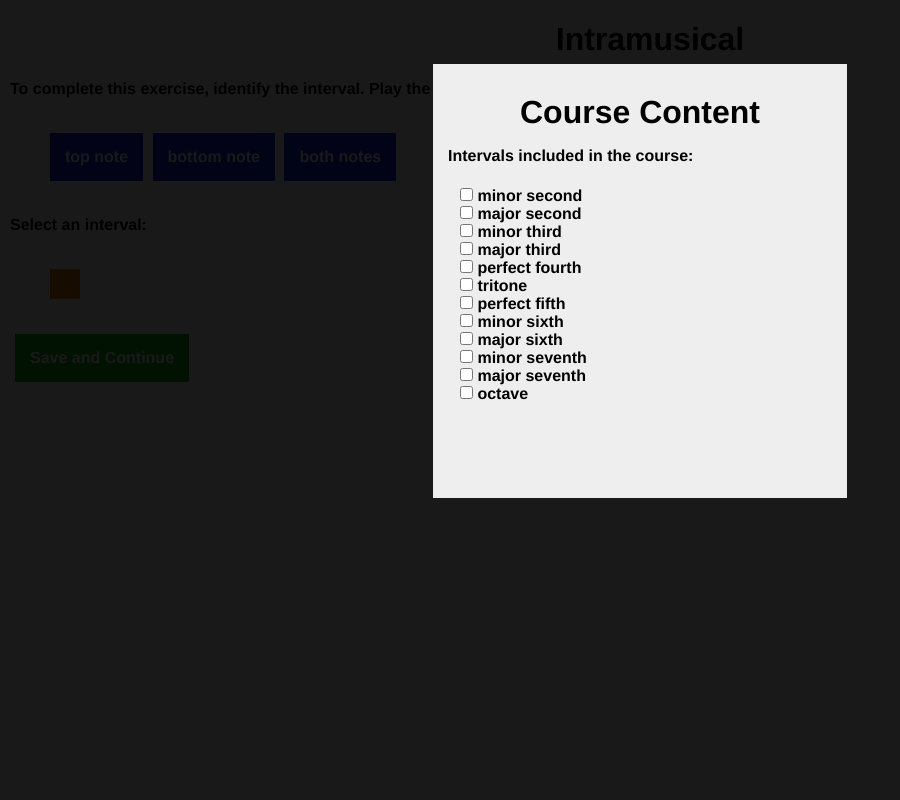
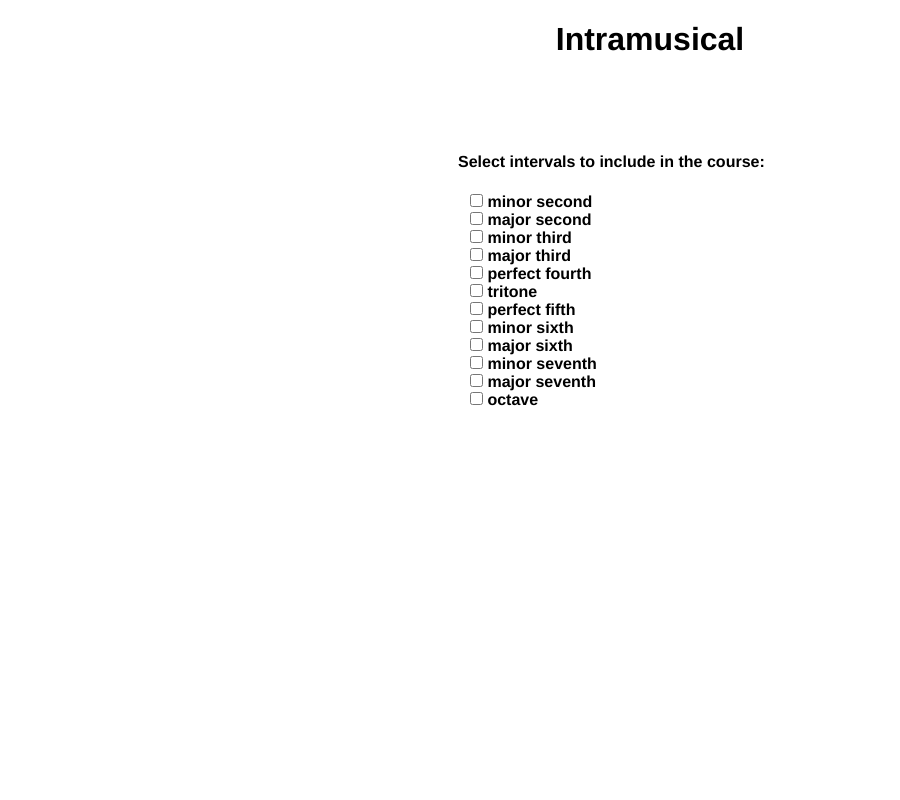
Before and after one commit to palmerev/intra-musical-project, a Django app: template intra_musical_project/ear_training_app/templates/ear_training_app/interval_exercise.html in a window 1280 px wide. Shown: the whole page, without its empty margins (0-900 px from the left). Run offline with Django 3.2, Linux system fonts and the light colour scheme; the template is opened without the code that fills it, so the values that code supplies are empty.

Commit message:
change modal dialogue boxes to integrated single page states

```diff
--- a/intra_musical_project/ear_training_app/static/ear_training_app/coursemain.js
+++ b/intra_musical_project/ear_training_app/static/ear_training_app/coursemain.js
@@ -110,6 +110,7 @@ function goToNextExercise() {
             document.getElementById("save").textContent = "Get Results";
         }
         if (IM.course.courseComplete()) {
+            hideExerciseContent();
             showCourseCompleteDialogue();
         }
     updateUserInterface();
@@ -225,6 +226,8 @@ function confirmIntervalSelectionDialogue() {
     "use strict";
     if (getCourseExercises()) {
         hideIntervalSelectionDialogue();
+        showExerciseContent();
+        document.getElementById("course-progress").classList.remove("hidden");
     }
 }
 
--- a/intra_musical_project/ear_training_app/static/ear_training_app/css/dialogue.css
+++ b/intra_musical_project/ear_training_app/static/ear_training_app/css/dialogue.css
@@ -1,4 +1,4 @@
-#course-complete-wrapper, #interval-selection-wrapper,
+/*#course-complete-wrapper, #interval-selection-wrapper,
 .grayout {
   position: fixed;
   top: 0;
@@ -6,13 +6,13 @@
   height: 100%;
   width: 100%;
   background: rgba(0, 0, 0, 0.9);
-}
+}*/
 
 #course-complete-dialogue, #interval-selection-dialogue,
 .dialogue {
   position: relative;
   margin: 5% auto;
-  background-color: #EEEEEE;
+  /*background-color: #EEEEEE;*/
   width: 30%;
   min-width: 200px;
   /*height: 85%;*/
--- a/intra_musical_project/ear_training_app/static/ear_training_app/dialogue.js
+++ b/intra_musical_project/ear_training_app/static/ear_training_app/dialogue.js
@@ -70,6 +70,26 @@
         document.getElementById("interval-selection-dialogue").classList.add("hidden");
     }
 
+    function showExerciseContent() {
+        var mainContent = document.getElementsByClassName("exercise-content-wrapper")[0];
+        if(mainContent.classList.contains("hidden")) {
+            mainContent.classList.remove("hidden");
+        }
+        else {
+            throw "already showing exercise content";
+        }
+    }
+
+    function hideExerciseContent() {
+        var mainContent = document.getElementsByClassName("exercise-content-wrapper")[0];
+        if(!mainContent.classList.contains("hidden")) {
+            mainContent.classList.add("hidden");
+        }
+        else {
+            throw "already hiding exercise content";
+        }
+    }
+
     var btn = document.getElementById("dialogue-ok");
     if (btn) {
         btn.addEventListener("click", hideCourseCompleteDialogue);
--- a/intra_musical_project/ear_training_app/templates/ear_training_app/interval_exercise.html
+++ b/intra_musical_project/ear_training_app/templates/ear_training_app/interval_exercise.html
@@ -23,11 +23,11 @@
   {% endif %}
   </header>
   {% if user.is_authenticated %}
-    <p id="course-progress">
+    <p class="hidden" id="course-progress">
       Exercise <span id="current"></span>/<span id="course-total"></span>
     </p>
   {% endif %}
-  <div class="exercise-content">
+  <div class="hidden exercise-content-wrapper">
       <p>
         To complete this exercise, identify the interval.
          Play the notes with the blue buttons, then select your answer.
@@ -49,8 +49,8 @@
 <div class="hidden" id="interval-selection-wrapper">
   <div class="hidden" id="interval-selection-dialogue" class="inteval-selection-box">
     <div id="interval-selection-content" class="interval-selection">
-      <h1 id="interval-selection-title" class="box-title">Course Content</h1>
-      <p>Intervals included in the course:</p>
+      <!-- <h1 id="interval-selection-title" class="box-title">Course Content</h1> -->
+      <p>Select intervals to include in the course:</p>
         <fieldset id="option-boxes">
           <label for="min-second" class="interval-label">
             <input id="min-second" type="checkbox" />
```
